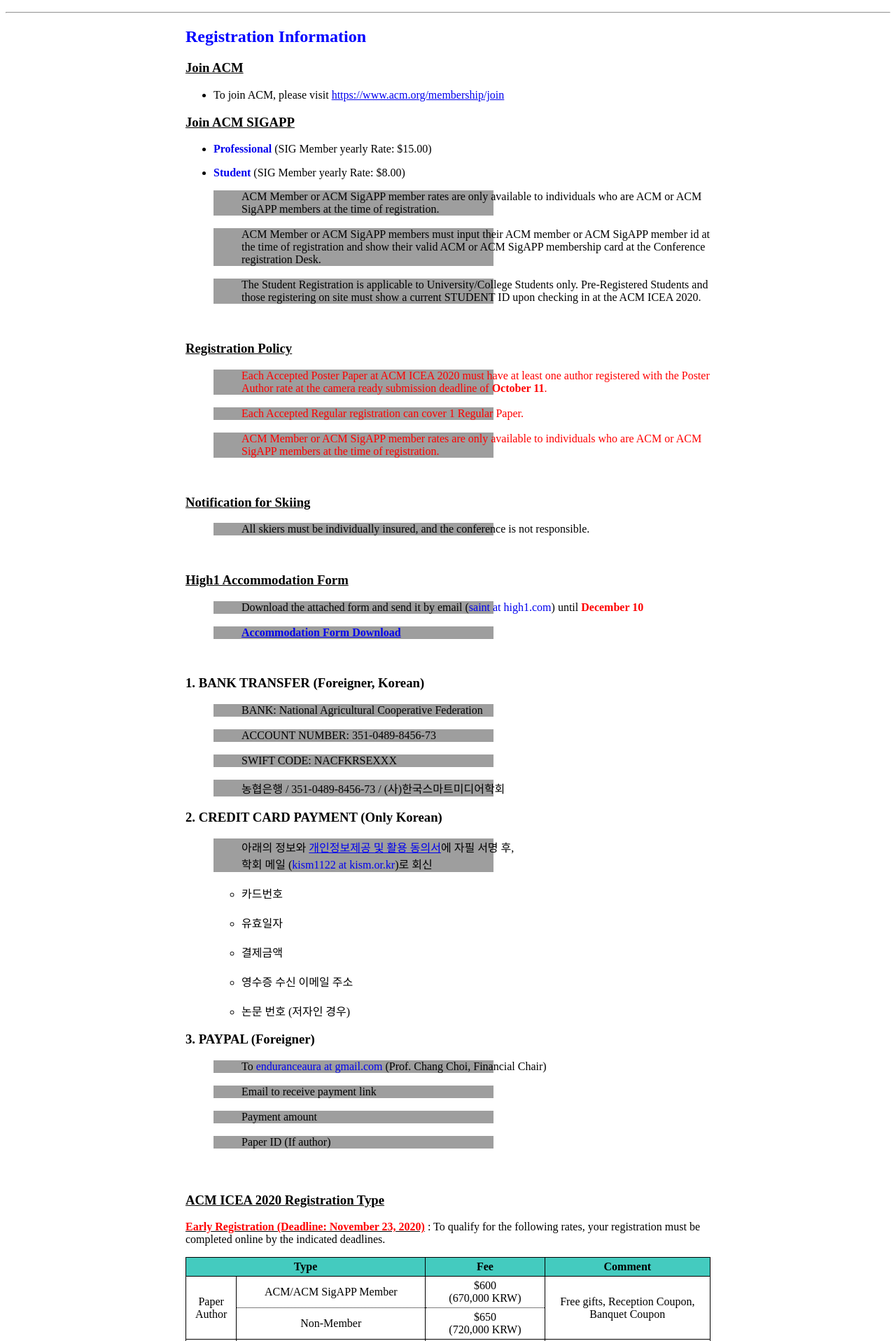
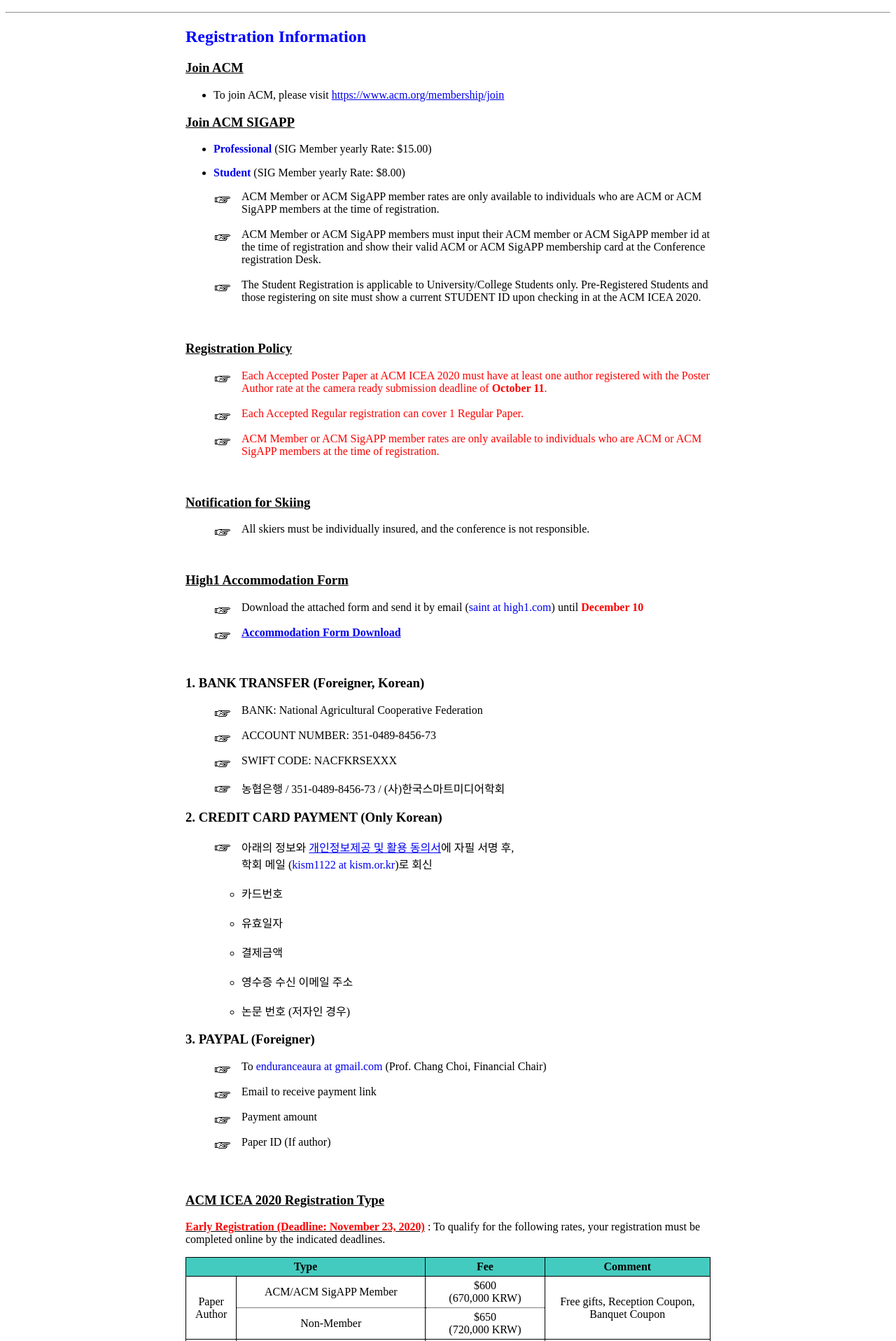
Before and after one commit to icea-conf/2021, a Jekyll site: the page built from registration/index.html, in a window 1280 px wide. Shown: the part 376-2292 px from the top of the page at 70% size. Built offline with Jekyll 4.4.1, drawn with Linux system fonts in a browser that asks for light colours.

Commit message:
Update syntax.css

```diff
--- a/assets/css/syntax.css
+++ b/assets/css/syntax.css
@@ -77,4 +77,4 @@
 .tcontent7 { font-size: small; text-align: left; border-bottom: 1px solid #000000; padding-bottom: 4px; padding-left: 5px; padding-right: 5px; }
 .tcontent8 { border: 1px solid #FFFFFF; padding-bottom: 4px; padding-left: 5px; padding-right: 5px; }
 .ul-style { list-style: none; }
-.li-style { background-image: url("https://icea-conf.github.io/2020/image/list-image.jpg"); background-repeat: no-repeat; background-position: left top; padding-left: 40px; }
+.li-style { background-image: url("https://icea-conf.github.io/2021/image/list-image.jpg"); background-repeat: no-repeat; background-position: left top; padding-left: 40px; }
```
